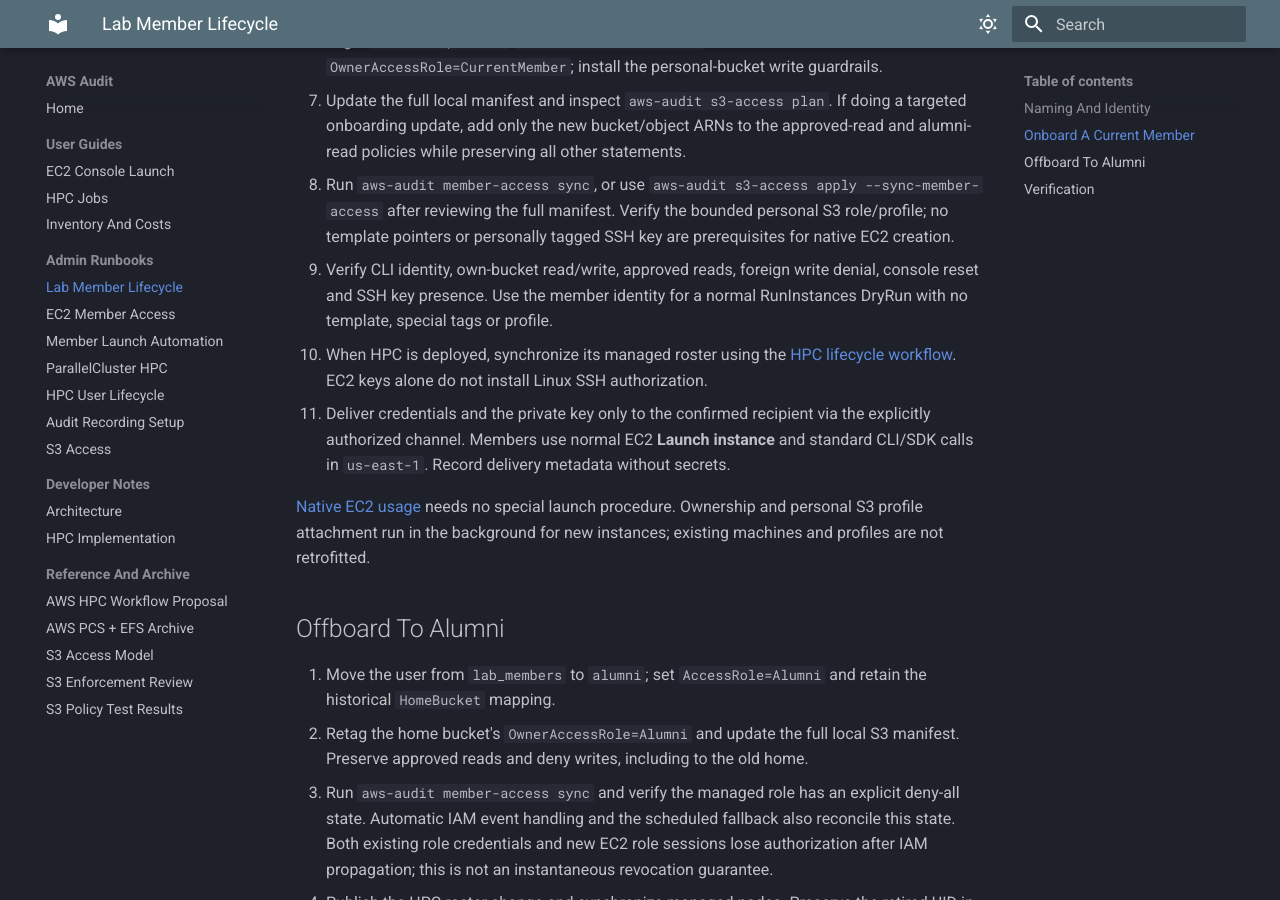
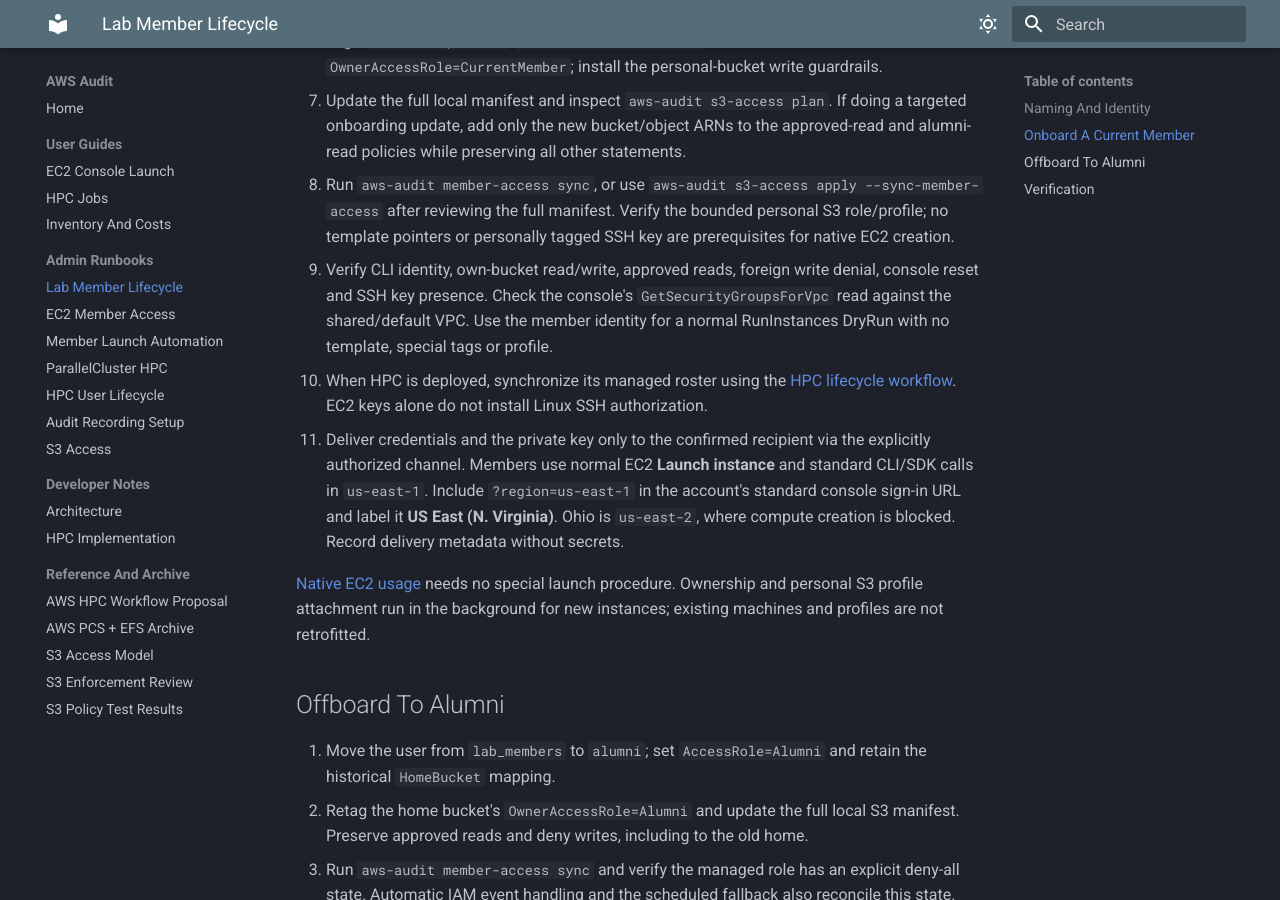
Before and after one commit to whatever60/wang-lab-aws-management, an MkDocs documentation site: the page built from docs/admin/lab_member_lifecycle.md, in a window 1280 px wide and 900 px high, scrolled down 1237 px. Built offline with MkDocs 1.6.1 and Material for MkDocs 9.7.7, drawn with Linux system fonts in a browser that asks for light colours.

Commit message:
Allow the EC2 launch wizard to list shared VPC security groups
GetSecurityGroupsForVpc is a read-only VPC action used by the standard console launch wizard. Exempt that action from the foreign-VPC mutation guard while preserving all existing ownership and region restrictions. Clarify N. Virginia versus Ohio and expand onboarding acceptance beyond a minimal RunInstances DryRun.

Validated with 161 unit tests, strict documentation build, live member console-network API calls, real native EC2 launch and automatic in-instance S3 access. All temporary verification resources removed.

```diff
--- a/docs/admin/lab_member_lifecycle.md
+++ b/docs/admin/lab_member_lifecycle.md
@@ -52,15 +52,18 @@ assigned through this workflow. Member self-service EC2 creation remains native.
    manifest. Verify the bounded personal S3 role/profile; no template pointers
    or personally tagged SSH key are prerequisites for native EC2 creation.
 9. Verify CLI identity, own-bucket read/write, approved reads, foreign write
-   denial, console reset and SSH key presence. Use the member identity for a
-   normal RunInstances DryRun with no template, special tags or profile.
+   denial, console reset and SSH key presence. Check the console's
+   `GetSecurityGroupsForVpc` read against the shared/default VPC. Use the member
+   identity for a normal RunInstances DryRun with no template, special tags or profile.
 10. When HPC is deployed, synchronize its managed roster using the
     [HPC lifecycle workflow](parallelcluster_hpc.md). EC2 keys alone do not
     install Linux SSH authorization.
 11. Deliver credentials and the private key only to the confirmed recipient via
     the explicitly authorized channel. Members use normal EC2 **Launch
-    instance** and standard CLI/SDK calls in `us-east-1`. Record delivery
-    metadata without secrets.
+    instance** and standard CLI/SDK calls in `us-east-1`. Include
+    `?region=us-east-1` in the account's standard console sign-in URL and label it
+    **US East (N. Virginia)**. Ohio is `us-east-2`, where compute creation is
+    blocked. Record delivery metadata without secrets.
 
 [Native EC2 usage](../user/ec2_launch.md) needs no special launch procedure.
 Ownership and personal S3 profile attachment run in the background for new
```
Also changed, not shown: docs/admin/ec2_member_access.md (+3 -0 lines), docs/user/ec2_launch.md (+5 -0 lines), 2 other files.
